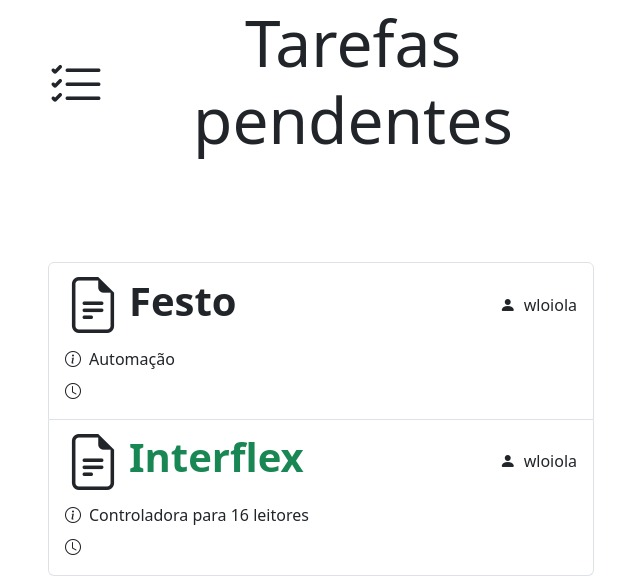
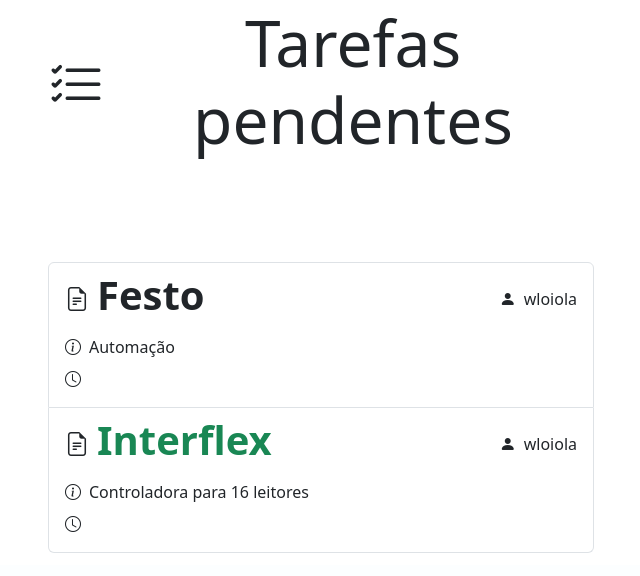
Before and after one commit to WloiolaNet/django-auth-crud, a Django app: page /tasks/ in a window 1280 px wide. Shown: the part 235-811 px from the top of the page, without its empty margins (319-959 px from the left). After the commit the page ends 788 px from the top, so only its background shows below. Run offline with Django 5.2, Linux system fonts and the light colour scheme; a user stored in the database is signed in; data comes from the database, SQL or seed files in the repository.

Commit message:
commit DEBUG

```diff
--- a/tasks/templates/tasks.html
+++ b/tasks/templates/tasks.html
@@ -19,12 +19,12 @@
                     <header class="d-flex justify-content-between">
                         {% if task.important %}
                         <div class="d-flex align-items-center mb-2">
-                            <i class="bi bi-file-earmark-text display-4 me-2"></i>
+                            <i class="bi bi-file-earmark-text fs-4 me-2"></i>
                             <h1 class="fw-bold text-success">{{task.title}}</h1>
                         </div>
                         {% else %}
                         <div class="d-flex align-items-center mb-2">
-                            <i class="bi bi-file-earmark-text display-4 me-2"></i>
+                            <i class="bi bi-file-earmark-text fs-4 me-2"></i>
                             <h1 class="fw-bold"> {{task.title}}</h1>
                         </div>
                         {% endif %}
```
